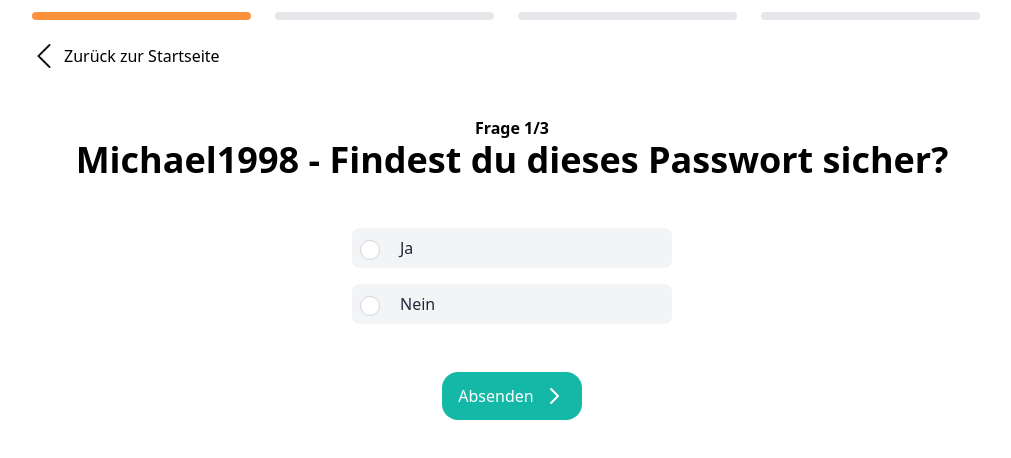
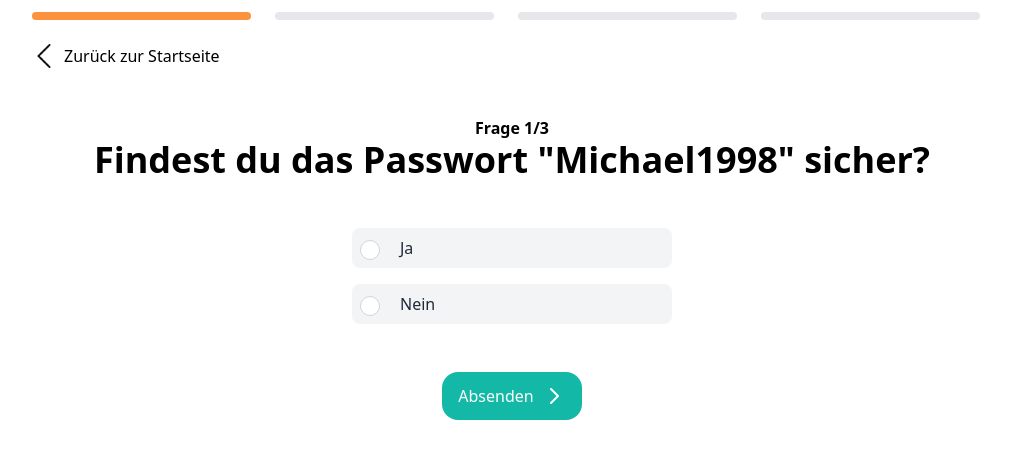
Before and after one commit to alexander-schoenmann/e-learning-quiz, an Angular app in the folder ELearningQuiz/: page /quiz in a window 1280 px wide. Shown: the top 458 px of the page, without its empty margins (128-1139 px from the left). Built offline with nearby package versions, Linux system fonts and the light colour scheme.

Commit message:
checkbox-question-update-subtitle

```diff
--- a/ELearningQuiz/src/app/question-checkbox/question-checkbox.component.html
+++ b/ELearningQuiz/src/app/question-checkbox/question-checkbox.component.html
@@ -8,7 +8,8 @@
     <h4 class="text-1xl mb-2 font-bold text-center">
       Frage <span>{{ question.id }}/3</span>
     </h4>
-    <h2 class="text-4xl mb-12 font-bold text-center">{{ question.title }}</h2>
+    <h2 class="text-4xl mb-4 font-bold text-center">{{ question.title }}</h2>
+    <p class="mb-12 text-center">{{ question.subtitle }}</p>
   </div>
 
   <!-- Antwortmöglichkeiten -->
--- a/ELearningQuiz/src/app/question-template/question-template.component.ts
+++ b/ELearningQuiz/src/app/question-template/question-template.component.ts
@@ -15,7 +15,7 @@ export class QuestionTemplateComponent implements OnInit {
     {
       id: 1,
       type: 'radio',
-      title: 'Michael1998 - Findest du dieses Passwort sicher?',
+      title: 'Findest du das Passwort "Michael1998" sicher?',
       answers: [
         { text: 'Ja', correct: false, description: "Das Passwort sollte keine personenbezogenen Inhalte wie Name oder Passwort sein." },
         { text: 'Nein', correct: true, description: "Das Passwort sollte keine personenbezogenen Inhalte wie Name oder Passwort sein." },
@@ -35,6 +35,7 @@ export class QuestionTemplateComponent implements OnInit {
       id: 3,
       type: 'checkbox',
       title: 'Welche Vorteile bringt ein VPN mit sich?',
+      subtitle: 'Mehrere Antworten möglich!',
       answers: [
         { text: 'Sichere Verbindung für Fernarbeit', correct: true, description: "Unternehmen müssen heute mehr denn je auf die Sicherheit im Internet achten. Da mehr Menschen als je zuvor von zu Hause aus arbeiten, sind sensible Unternehmens- und Kundendaten einem höheren Risiko des Diebstahls ausgesetzt.", answerId : 0},
         { text: 'Sicherheit durch Anonymität', correct: true, description: "Mit einer VPN wird dein Standort anonym gehalten.", answerId : 1},
```
